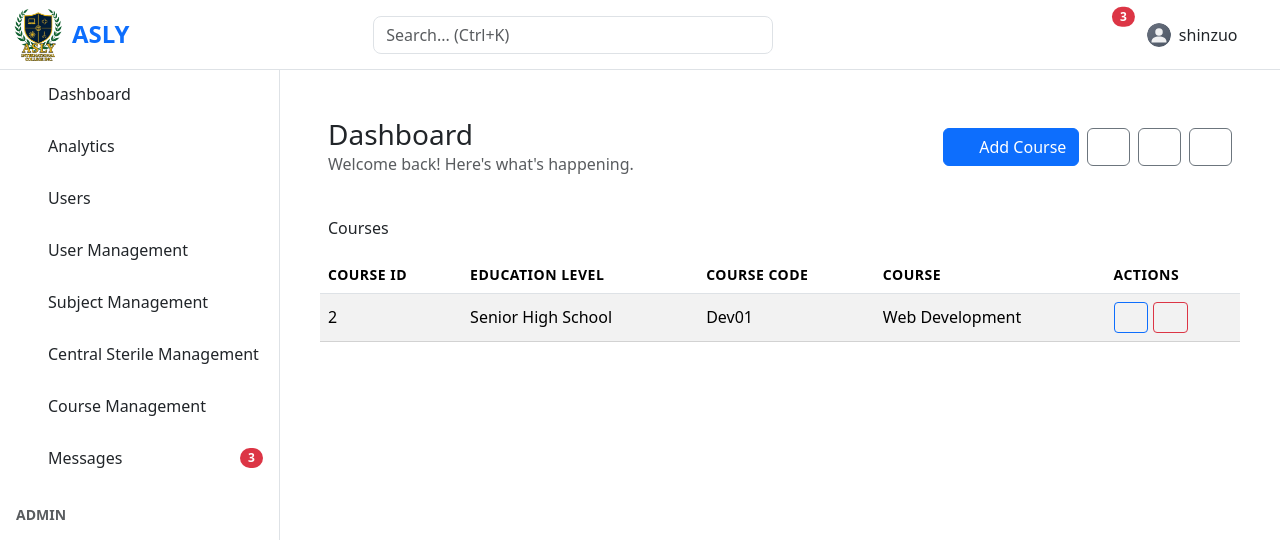
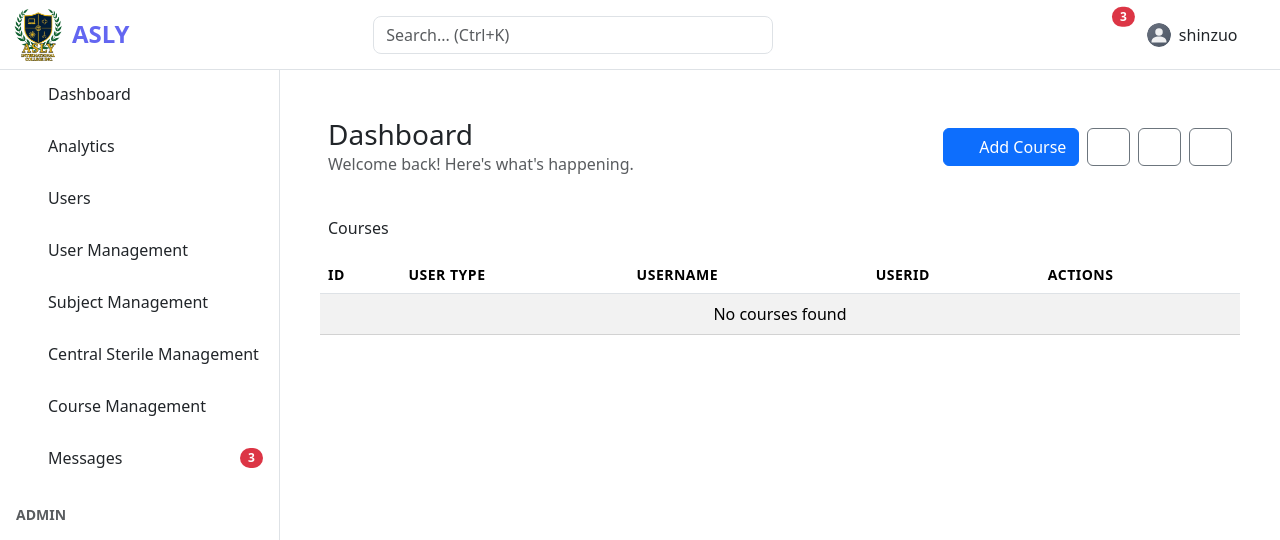
Before and after one commit to Shin-zuo/Asly-LMS, a PHP site: page /admin/Bootstrap-Admin-Template/dist-modern/userAccounts in a window 1280 px wide. Shown: the top 540 px of the page. Run offline with PHP 8.4, Linux system fonts and the light colour scheme; a user stored in the database is signed in; data comes from the database, SQL or seed files in the repository; data that the repository does not hold is empty; some web fonts are replaced.

Commit message:
merge old to master

```diff
--- a/admin/Bootstrap-Admin-Template/dist-modern/topAndSideBar.php
+++ b/admin/Bootstrap-Admin-Template/dist-modern/topAndSideBar.php
@@ -10,7 +10,7 @@
             <!-- Logo/Brand -->
             <a class="navbar-brand d-flex align-items-center" href="./index.php">
                 <img src="<?php echo $baseUrl; ?>/images/ASLYLOGO4.png" alt="Logo" height="52" class="d-inline-block align-text-top me-2">
-                <h1 class="h4 mb-0 fw-bold text-primary">ASLY</h1>
+                <h1 class="h4 mb-0 fw-bold " style="color:#6366f1">ASLY</h1>
             </a>
 
             <!-- Search Bar -->
--- a/admin/Bootstrap-Admin-Template/dist-modern/userAccounts.php
+++ b/admin/Bootstrap-Admin-Template/dist-modern/userAccounts.php
@@ -169,10 +169,10 @@
                         <table class="table table-striped">
                             <thead>
                                 <tr>
-                                    <th>Course ID</th>
-                                    <th>Education Level</th>
-                                    <th>Course Code</th>
-                                    <th>Course</th>
+                                    <th>ID</th>
+                                    <th>User Type</th>
+                                    <th>Username</th>
+                                    <th>UserId</th>
                                     <th>Actions</th>
                                 </tr>
                             </thead>
@@ -185,16 +185,18 @@
                                 $offset = ($page - 1) * $limit;
 
                                 // Get total count
-                                $countSql = "SELECT COUNT(*) as total FROM course";
+                                $countSql = "SELECT COUNT(*) as total FROM users";
                                 $countResult = $conn->query($countSql);
                                 $totalRows = ($countResult && $countResult->num_rows > 0) ? $countResult->fetch_assoc()['total'] : 0;
                                 $totalPages = ceil($totalRows / $limit);
 
                                 // Fetch paginated courses
-                                $sql = "SELECT c.courseId, e.educationLevel, c.courseCode, c.course, c.educationId
-                                    FROM course c
-                                    JOIN educationlevel e ON c.educationId = e.id
-                                    ORDER BY c.courseId DESC
+                                $sql = "SELECT
+                                u.id AS ID, u.userType AS userType, u.username AS username, u.userId AS userId,
+                                s.id, s.firstName, s.lastName
+                                    FROM users u
+                                    JOIN students s ON u.userId = s.id
+                                    ORDER BY u.id DESC
                                     LIMIT $limit OFFSET $offset";
                                 $result = $conn->query($sql);
 
@@ -202,30 +204,30 @@
                                     while ($row = $result->fetch_assoc()):
                                 ?>
                                         <tr>
-                                            <td><?= htmlspecialchars($row['courseId']) ?></td>
-                                            <td><?= htmlspecialchars($row['educationLevel']) ?></td>
-                                            <td><?= htmlspecialchars($row['courseCode']) ?></td>
-                                            <td><?= htmlspecialchars($row['course']) ?></td>
+                                            <td><?= htmlspecialchars($row['ID']) ?></td>
+                                            <td><?= htmlspecialchars($row['userType']) ?></td>
+                                            <td><?= htmlspecialchars($row['username']) ?></td>
+                                            <td><?= htmlspecialchars($row['userId']) ?></td>
                                             <td>
                                                 <!-- Edit button -->
-                                                <button type="button"
-                                                    class="btn btn-sm btn-outline-primary editBtn"
-                                                    data-bs-toggle="modal"
-                                                    data-bs-target="#editCourseModal"
-                                                    data-id="<?= $row['courseId'] ?>"
-                                                    data-education="<?= $row['educationId'] ?>"
-                                                    data-code="<?= htmlspecialchars($row['courseCode']) ?>"
-                                                    data-course="<?= htmlspecialchars($row['course']) ?>">
-                                                    <i class="bi bi-pencil-square"></i>
-                                                </button>
-
+                                                <button
+    type="button"
+    class="btn btn-sm btn-outline-primary editBtn"
+    style="border-radius: 10px; padding: 2px 8px;"
+    data-bs-toggle="modal"
+    data-bs-target="#editCourseModal"
+    data-id="<?= $row['ID'] ?>"
+   >
+    <i class="bi bi-pencil-square"></i>
+</button>
                                                 <!-- Delete button (opens modal) -->
                                                 <button type="button"
                                                     class="btn btn-sm btn-outline-danger"
                                                     title="Delete"
+                                                    style="border-radius: 10px; padding: 2px 8px;"
                                                     data-bs-toggle="modal"
                                                     data-bs-target="#deleteCourseModal"
-                                                    data-id="<?= $row['courseId'] ?>">
+                                                    data-id="<?= $row['ID'] ?>">
                                                     <i class="bi bi-trash"></i>
                                                 </button>
 
@@ -380,7 +382,7 @@
             <div class="modal-dialog">
                 <form action="functions/update_course.php" method="POST" class="modal-content">
                     <div class="modal-header">
-                        <h5 class="modal-title">Edit Course</h5>
+                        <h5 class="modal-title">Edit User</h5>
                         <button type="button" class="btn-close" data-bs-dismiss="modal"></button>
                     </div>
                     <div class="modal-body">
@@ -399,14 +401,11 @@
                         </div>
 
                         <div class="mb-3">
-                            <label for="editCourseCode" class="form-label">Course Code</label>
+                            <label for="editCourseCode" class="form-label">Username</label>
                             <input type="text" name="courseCode" id="editCourseCode" class="form-control" required>
                         </div>
 
-                        <div class="mb-3">
-                            <label for="editCourseName" class="form-label">Course Name</label>
-                            <input type="text" name="course" id="editCourseName" class="form-control" required>
-                        </div>
+
                     </div>
                     <div class="modal-footer">
                         <button type="submit" class="btn btn-primary">Update</button>
```
